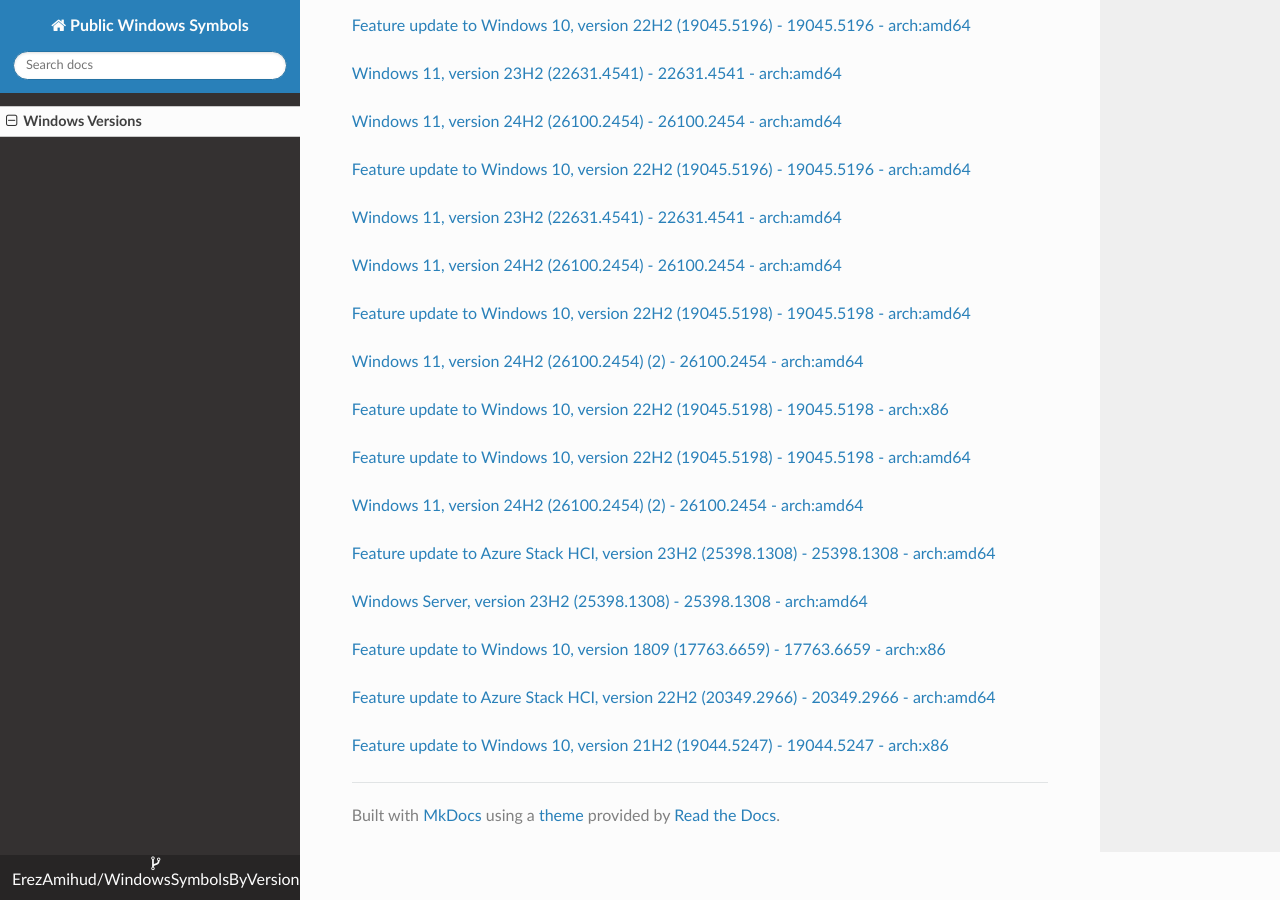
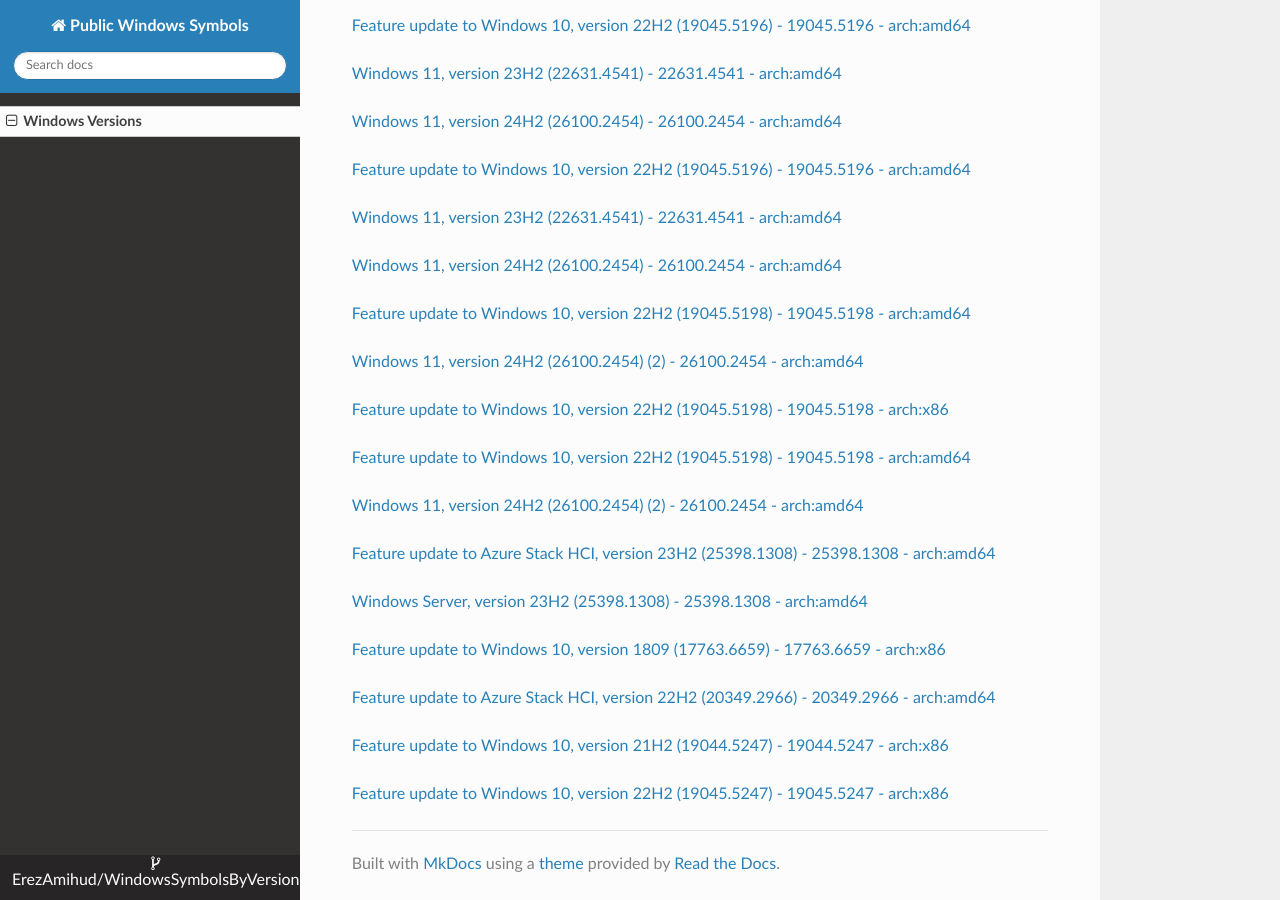
Before and after one commit to ErezAmihud/WindowsSymbolsByVersion, an MkDocs documentation site: the page built from docs/index.md, in a window 1280 px wide and 900 px high, scrolled down 64325 px. Built offline with MkDocs 1.6.1, drawn with Linux system fonts in a browser that asks for light colours; nearby versions of some CDN libraries.

Commit message:
Automated commit, add manifest for 21dec2dc-8213-4021-a31c-7dd07e034dd5

```diff
--- a/docs/index.md
+++ b/docs/index.md
@@ -3829,3 +3829,6 @@
 
 
 [Feature update to Windows 10, version 21H2 (19044.5247) - 19044.5247 - arch:x86](https://github.com/ErezAmihud/WindowsSymbolsByVersion/blob/main/manifests/80a3a6ec-3a33-432d-bb2c-19beae74e58e.manifest)
+
+
+[Feature update to Windows 10, version 22H2 (19045.5247) - 19045.5247 - arch:x86](https://github.com/ErezAmihud/WindowsSymbolsByVersion/blob/main/manifests/21dec2dc-8213-4021-a31c-7dd07e034dd5.manifest)
```
Also changed, not shown: process_builds.json (+1 -1 lines).
